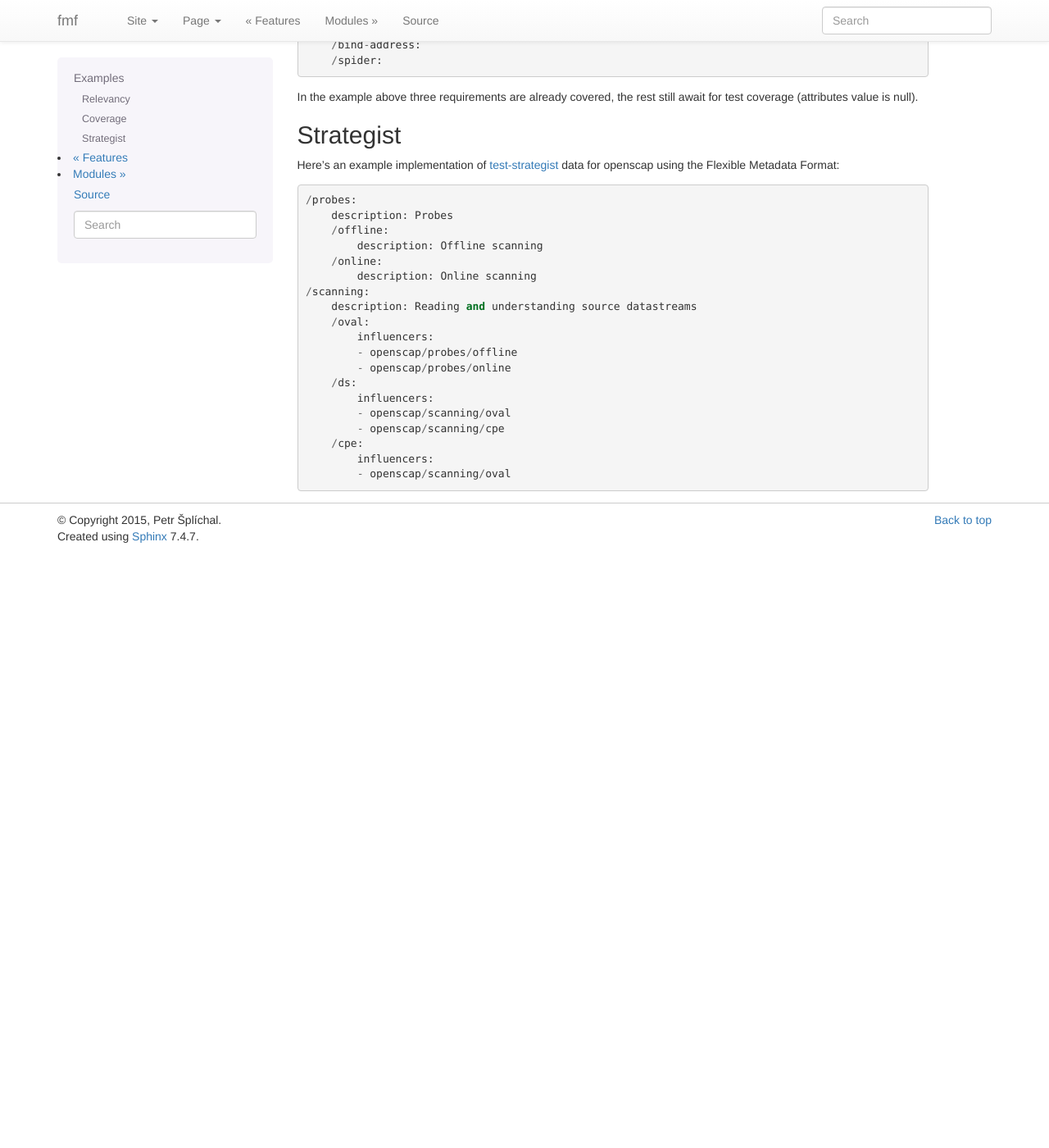
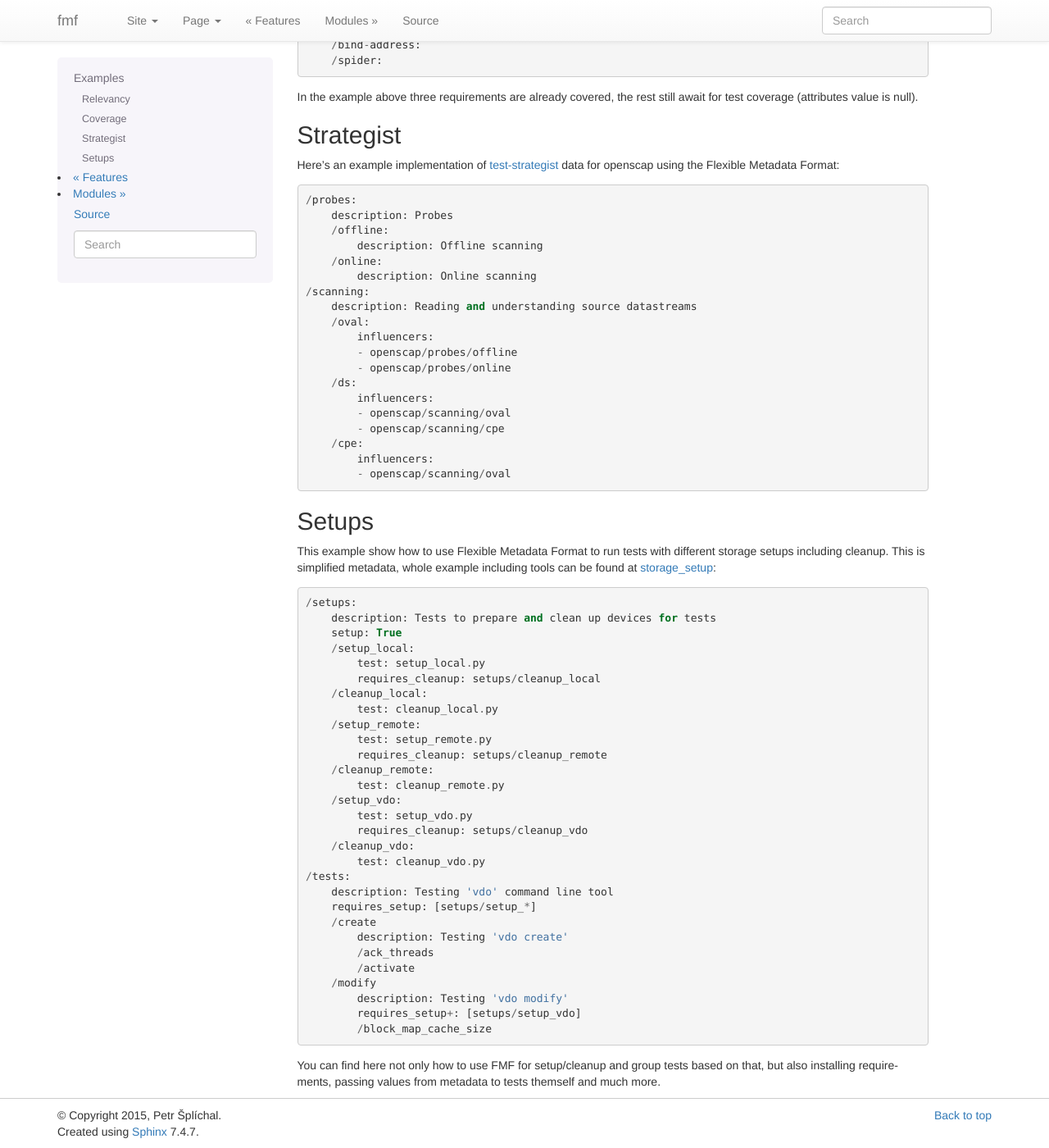
Before and after one commit to teemtee/fmf, a Sphinx documentation site: the page built from docs/examples.rst, in a window 1280 px wide and 1400 px high, scrolled down 1775 px. Shown: the whole window at 82% size. Built offline with Sphinx 7.4.7, drawn with Linux system fonts in a browser that asks for light colours; before the commit the page ends 2449 px from its top, so only the background shows below that.

Commit message:
Add docs example for setting up storage

```diff
--- a/docs/examples.rst
+++ b/docs/examples.rst
@@ -1,4 +1,3 @@
-
 ======================
     Examples
 ======================
@@ -133,3 +132,47 @@
             - openscap/scanning/oval
 
 __ https://github.com/dahaic/test-strategist
+
+
+Setups
+~~~~~~~~~~~~~~~~~~~~~~~~~~~~~~~~~~~~~~~~~~~~~~~~~~~~~~~~~~~~~~~~~~
+
+This example show how to use Flexible Metadata Format to
+run tests with different storage setups including cleanup.
+This is simplified metadata, whole example including tools
+can be found at storage_setup__::
+
+    /setups:
+        description: Tests to prepare and clean up devices for tests
+        setup: True
+        /setup_local:
+            test: setup_local.py
+            requires_cleanup: setups/cleanup_local
+        /cleanup_local:
+            test: cleanup_local.py
+        /setup_remote:
+            test: setup_remote.py
+            requires_cleanup: setups/cleanup_remote
+        /cleanup_remote:
+            test: cleanup_remote.py
+        /setup_vdo:
+            test: setup_vdo.py
+            requires_cleanup: setups/cleanup_vdo
+        /cleanup_vdo:
+            test: cleanup_vdo.py
+    /tests:
+        description: Testing 'vdo' command line tool
+        requires_setup: [setups/setup_*]
+        /create
+            description: Testing 'vdo create'
+            /ack_threads
+            /activate
+        /modify
+            description: Testing 'vdo modify'
+            requires_setup+: [setups/setup_vdo]
+            /block_map_cache_size
+
+__ https://github.com/jkrysl/storage_setup
+You can find here not only how to use FMF for setup/cleanup
+and group tests based on that, but also installing requirements,
+passing values from metadata to tests themself and much more.
```
